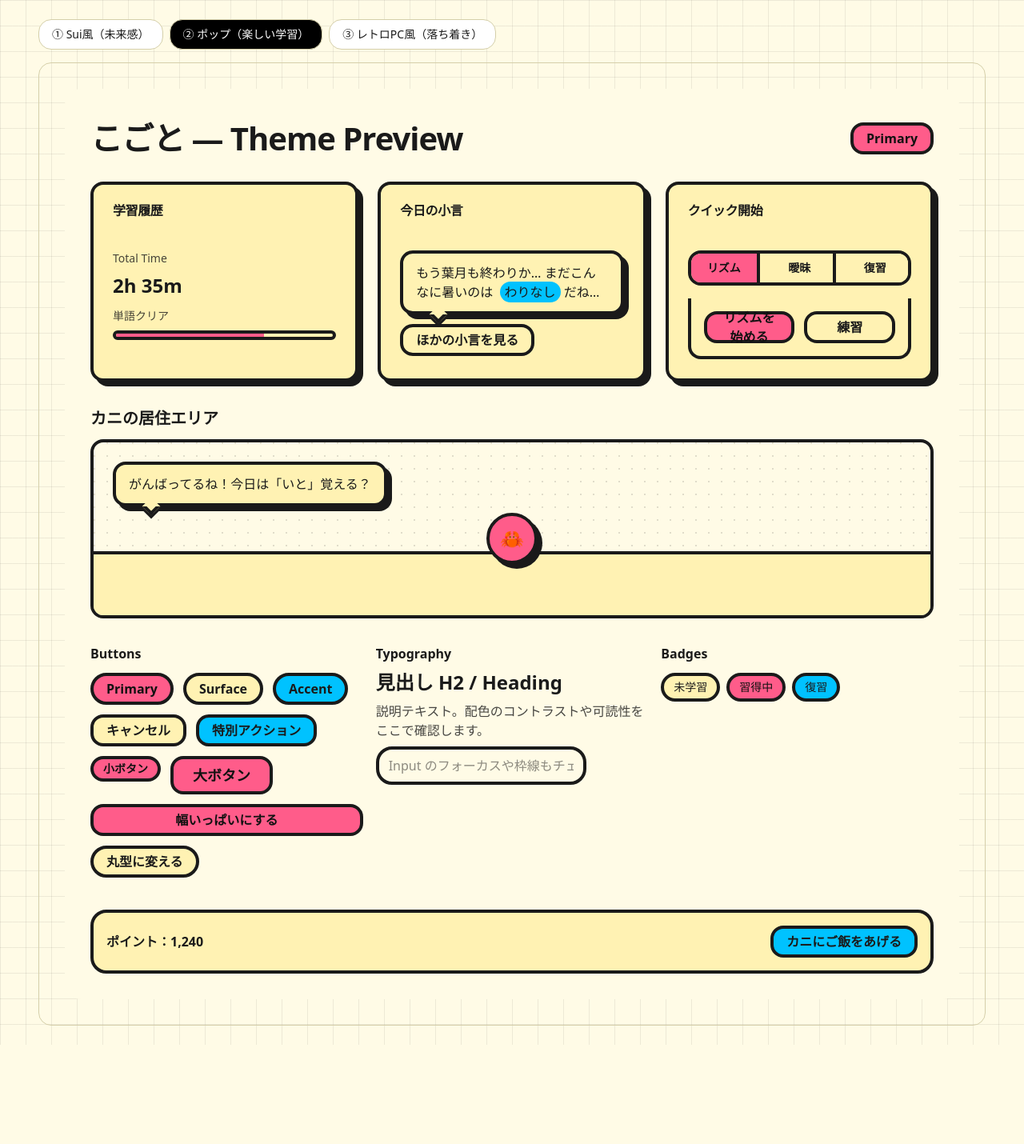
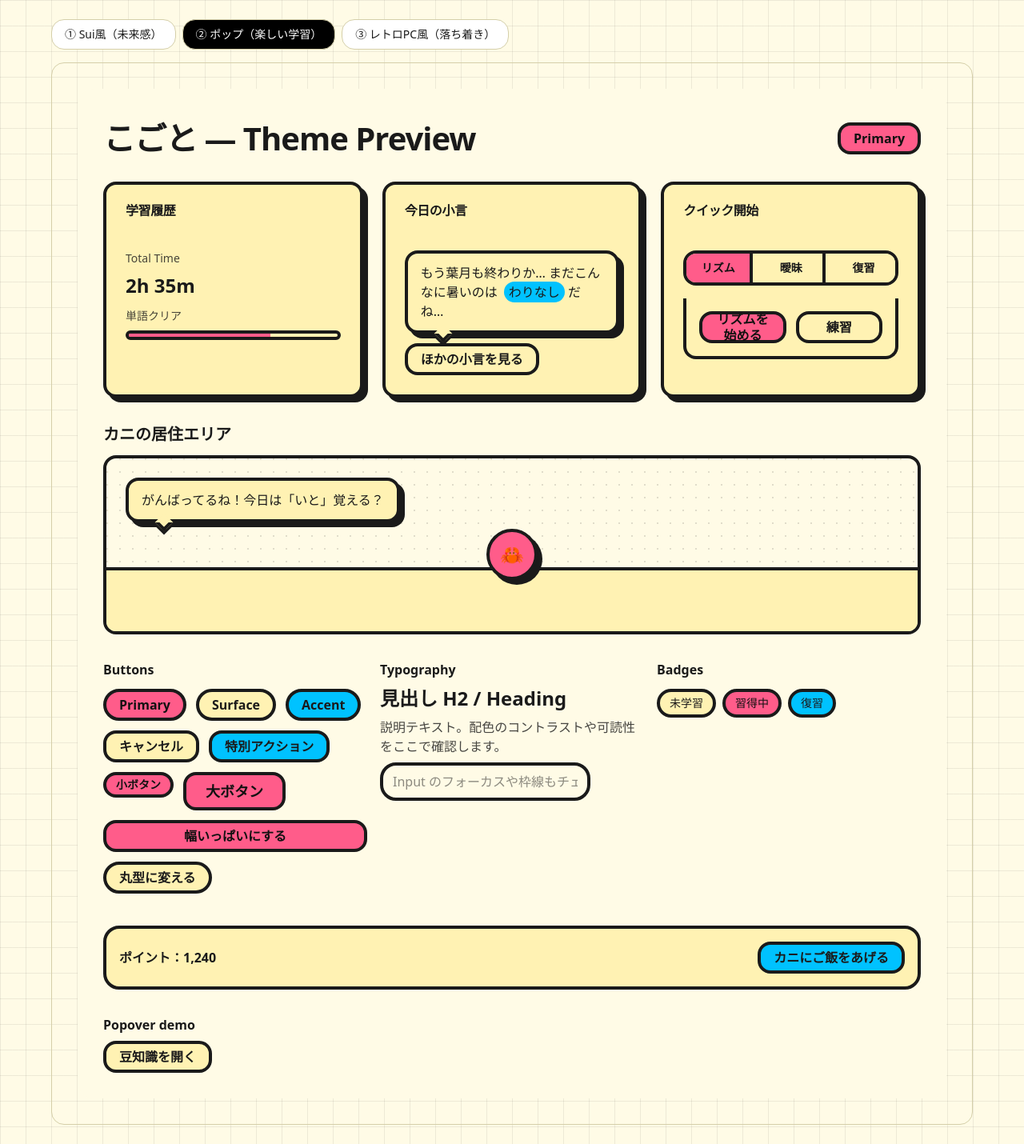
Before and after one commit to vonaskr/kogoto, a Next.js app: page /palette in a window 1280 px wide. Shown: the whole page at 80% size. Before the commit the page ends 1306 px from the top, so only its background shows below. Built offline with nearby package versions, Linux system fonts and the light colour scheme.

Commit message:
fix : button and change width according to viewver

```diff
--- a/package.json
+++ b/package.json
@@ -9,6 +9,8 @@
     "lint": "eslint"
   },
   "dependencies": {
+    "@radix-ui/react-dialog": "^1.1.15",
+    "@radix-ui/react-popover": "^1.1.15",
     "@radix-ui/react-progress": "^1.1.7",
     "@radix-ui/react-slot": "^1.2.3",
     "@radix-ui/react-tabs": "^1.1.13",
--- a/src/app/page.tsx
+++ b/src/app/page.tsx
@@ -24,5 +24,6 @@ export default function Home() {
         </CardContent>
       </Card>
     </Container>
+
   );
 }
--- a/src/app/palette/page.tsx
+++ b/src/app/palette/page.tsx
@@ -5,6 +5,8 @@ import { Container } from "@/components/layout/container";
 import { CardGrid } from "@/components/layout/card-grid";
 import { ActionsRow } from "@/components/layout/actions-row";
 import { H1 } from "@/components/ui/responsive-heading";
+
+import { Popover, PopoverTrigger, PopoverContent } from "@/components/ui/popover";
 
 import { Button } from "@/components/ui/button";
 import { Card, CardContent, CardHeader, CardTitle } from "@/components/ui/card";
@@ -66,7 +68,7 @@ export default function PalettePage() {
   const active = PALETTES.find((p) => p.id === activeId)!;
 
   return (
-    <Container>
+    <Container className="max-w-7xl lg:px-16">
       {/* 配色切替ボタン群（レイアウトのみ調整） */}
       <div className="flex flex-wrap gap-2 mb-4">
         {PALETTES.map((p) => (
@@ -99,7 +101,7 @@ export default function PalettePage() {
             </header>
 
             {/* カード群：1→2→3列 */}
-            <CardGrid>
+            <CardGrid  className="max-w-none">
               {/* 学習履歴 */}
               <BrutCard title="学習履歴">
                 <div className="space-y-2">
@@ -137,8 +139,8 @@ export default function PalettePage() {
 
                   <TabsContent value="rhythm" className="mt-4">
                     <ActionsRow>
-                      <Button className="sm:flex-1" block>リズムを始める</Button>
-                      <Button variant="surface" className="sm:flex-1" block>練習</Button>
+                       <Button block>リズムを始める</Button>
+                       <Button variant="surface" block>練習</Button>
                     </ActionsRow>
                   </TabsContent>
 
@@ -172,6 +174,22 @@ export default function PalettePage() {
               <span className="font-semibold">ポイント：1,240</span>
               <Button variant="accent">カニにご飯をあげる</Button>
             </div>
+
+            <div className="mt-8">
+            <div className="font-semibold mb-2">Popover demo</div>
+            <Popover>
+              <PopoverTrigger asChild>
+                <Button variant="surface">豆知識を開く</Button>
+              </PopoverTrigger>
+              <PopoverContent>
+                <div className="space-y-2">
+                  <div className="font-bold">古語メモ</div>
+                  <p className="text-sm opacity-80">「わりなし」＝ひどい・道理に合わない など。</p>
+                </div>
+              </PopoverContent>
+            </Popover>
+          </div>
+
           </div>
         </section>
       </TooltipProvider>
--- a/src/components/layout/actions-row.tsx
+++ b/src/components/layout/actions-row.tsx
@@ -1,7 +1,16 @@
 import * as React from "react";
 import { cn } from "@/lib/utils";
 
+// components/layout/actions-row.tsx
 export function ActionsRow({ className, ...props }: React.HTMLAttributes<HTMLDivElement>) {
-  return <div className={cn("flex flex-col sm:flex-row gap-3 [&>*]:flex-1", className)}
-  {...props} />;
+  return (
+    <div
+      className={cn(
+        "flex flex-col sm:flex-row gap-3 items-stretch",
+        "[&>*]:flex-1 [&>*]:min-w-0 [&>*]:shrink", // ← これで子ボタンが“縮む”
+        className
+      )}
+      {...props}
+    />
+  );
 }
--- a/src/components/ui/button.tsx
+++ b/src/components/ui/button.tsx
@@ -34,7 +34,7 @@ type ButtonBaseProps = React.ButtonHTMLAttributes<HTMLButtonElement> &
 function Button({ className, variant, size, block, asChild, ...props }: ButtonBaseProps) {
   // asChild が true なら <Slot> を返す（中の子をそのまま採用）
   const Comp: any = asChild ? Slot : "button";
-  return <Comp className={cn(buttonVariants({ variant, size, block}),"whitespace-normal break-words text-center",className)} {...props} />;
+  return <Comp className={cn(buttonVariants({ variant, size, block}),"whitespace-normal break-all text-center leading-tight",className)} {...props} />;
 }
 
 export { Button, buttonVariants };
--- /dev/null
+++ b/src/components/ui/dialog.tsx
@@ -0,0 +1,28 @@
+"use client";
+
+import * as React from "react";
+import * as DialogPrimitive from "@radix-ui/react-dialog";
+import { cn } from "@/lib/utils";
+
+export const Dialog       = DialogPrimitive.Root;
+export const DialogTrigger= DialogPrimitive.Trigger;
+export const DialogClose  = DialogPrimitive.Close;
+
+export function DialogContent(
+  { className, ...props }: React.ComponentPropsWithoutRef<typeof DialogPrimitive.Content>
+) {
+  return (
+    <DialogPrimitive.Portal>
+      <DialogPrimitive.Overlay className="fixed inset-0 bg-black/40" />
+      <DialogPrimitive.Content
+        className={cn(
+          "fixed left-1/2 top-1/2 w-[92vw] max-w-md -translate-x-1/2 -translate-y-1/2",
+          "rounded-[var(--radius-lg)] border-4 border-[var(--border-strong)]",
+          "bg-[var(--card)] p-6 shadow-[var(--shadow-strong)]",
+          className
+        )}
+        {...props}
+      />
+    </DialogPrimitive.Portal>
+  );
+}
--- /dev/null
+++ b/src/components/ui/popover.tsx
@@ -0,0 +1,27 @@
+// components/ui/popover.tsx
+"use client";
+
+import * as React from "react";
+import * as PopoverPrimitive from "@radix-ui/react-popover";
+import { cn } from "@/lib/utils";
+
+export const Popover = PopoverPrimitive.Root;
+export const PopoverTrigger = PopoverPrimitive.Trigger;
+
+export function PopoverContent(
+  { className, ...props }: React.ComponentPropsWithoutRef<typeof PopoverPrimitive.Content>
+) {
+  return (
+    <PopoverPrimitive.Portal>
+      <PopoverPrimitive.Content
+        sideOffset={8}
+        className={cn(
+          "z-50 rounded-[var(--radius-lg)] border-4 border-[var(--border-strong)]",
+          "bg-[var(--card)] p-4 shadow-[var(--shadow-strong)]",
+          className
+        )}
+        {...props}
+      />
+    </PopoverPrimitive.Portal>
+  );
+}
--- /dev/null
+++ b/src/components/ui/sheet.tsx
@@ -0,0 +1,43 @@
+"use client";
+
+import * as React from "react";
+import * as DialogPrimitive from "@radix-ui/react-dialog";
+import { cn } from "@/lib/utils";
+
+export const Sheet = DialogPrimitive.Root;
+export const SheetTrigger = DialogPrimitive.Trigger;
+export const SheetClose = DialogPrimitive.Close;
+
+type Side = "left" | "right" | "top" | "bottom";
+
+export function SheetContent(
+  { side = "right", className, ...props }:
+    { side?: Side } & React.ComponentPropsWithoutRef<typeof DialogPrimitive.Content>
+) {
+  const position =
+    side === "right" ? "right-0 top-0 h-full w-[90vw] max-w-md translate-x-0" :
+      side === "left" ? "left-0 top-0 h-full w-[90vw] max-w-md" :
+        side === "top" ? "top-0 left-1/2 -translate-x-1/2 w-screen max-w-none" :
+          "bottom-0 left-1/2 -translate-x-1/2 w-screen max-w-none";
+
+  const translate =
+    side === "right" ? "data-[state=open]:animate-in data-[state=closed]:animate-out data-[state=closed]:fade-out-0 data-[state=open]:fade-in-0 data-[state=closed]:slide-out-to-right data-[state=open]:slide-in-from-right" :
+      side === "left" ? "data-[state=closed]:slide-out-to-left data-[state=open]:slide-in-from-left" :
+        side === "top" ? "data-[state=closed]:slide-out-to-top data-[state=open]:slide-in-from-top" :
+          "data-[state=closed]:slide-out-to-bottom data-[state=open]:slide-in-from-bottom";
+
+  return (
+    <DialogPrimitive.Portal>
+      <DialogPrimitive.Overlay className="fixed inset-0 bg-black/40" />
+      <DialogPrimitive.Content
+        className={cn(
+          "fixed z-50 border-4 border-[var(--border-strong)] bg-[var(--card)] p-6 shadow-[var(--shadow-strong)]",
+          "rounded-[var(--radius-lg)]",
+          position, translate,
+          className
+        )}
+        {...props}
+      />
+    </DialogPrimitive.Portal>
+  );
+}
```
Also changed, not shown: 1 other file (tests, documents, lock files or other folders).
